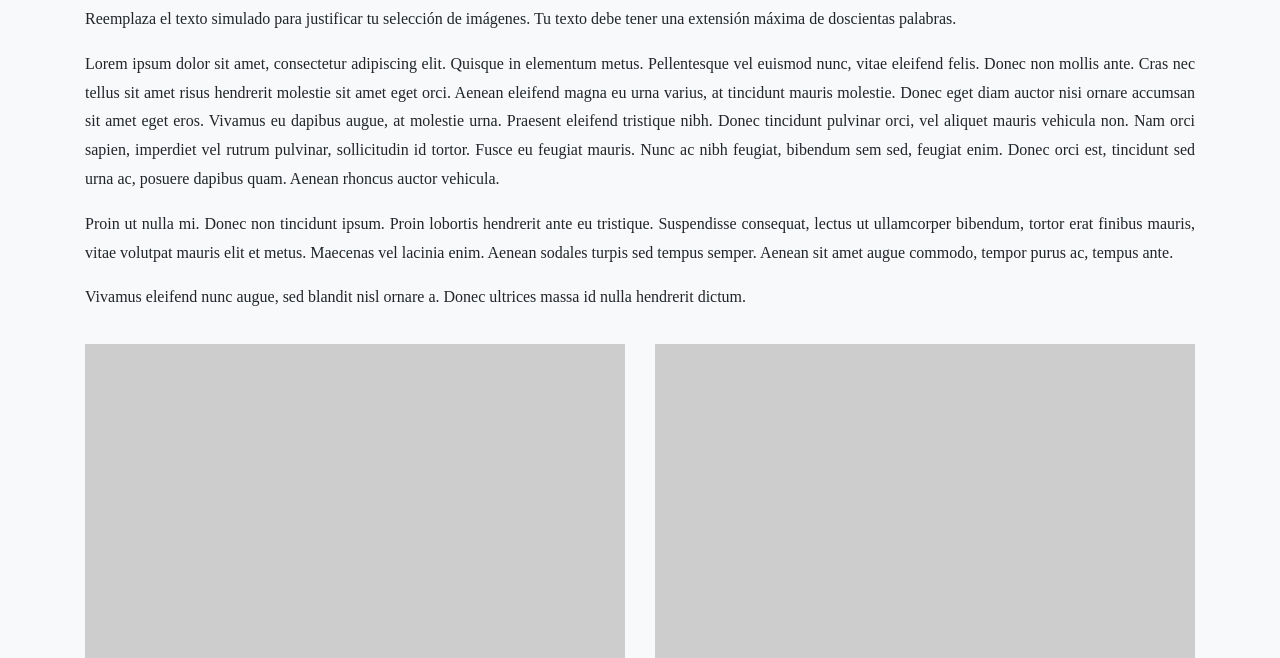
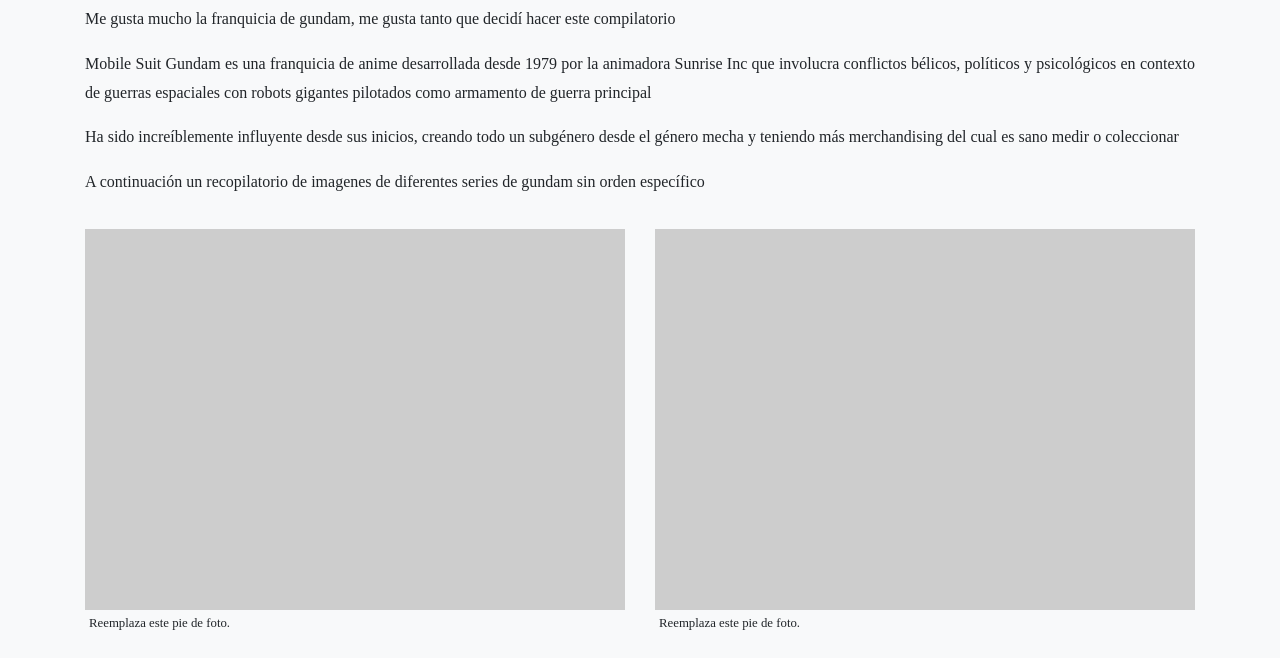
Before and after one commit to Panshios/id-clase-01, a plain HTML site: page index.html in a window 1280 px wide. Shown: the part 115-773 px from the top of the page. Drawn offline with nearby package versions, Linux system fonts and the light colour scheme; a web font is replaced by a local one.

Commit message:
Add files via upload

```diff
--- a/index.html
+++ b/index.html
@@ -28,10 +28,10 @@
             <div class="row py-3">
                 <div class="col-12">
                     <h1 class="py-4">Gundam</h1>
-                    <p>Reemplaza el texto simulado para justificar tu selección de imágenes. Tu texto debe tener una extensión máxima de doscientas palabras.</p>
-                    <p>Lorem ipsum dolor sit amet, consectetur adipiscing elit. Quisque in elementum metus. Pellentesque vel euismod nunc, vitae eleifend felis. Donec non mollis ante. Cras nec tellus sit amet risus hendrerit molestie sit amet eget orci. Aenean eleifend magna eu urna varius, at tincidunt mauris molestie. Donec eget diam auctor nisi ornare accumsan sit amet eget eros. Vivamus eu dapibus augue, at molestie urna. Praesent eleifend tristique nibh. Donec tincidunt pulvinar orci, vel aliquet mauris vehicula non. Nam orci sapien, imperdiet vel rutrum pulvinar, sollicitudin id tortor. Fusce eu feugiat mauris. Nunc ac nibh feugiat, bibendum sem sed, feugiat enim. Donec orci est, tincidunt sed urna ac, posuere dapibus quam. Aenean rhoncus auctor vehicula.</p>
-                    <p>Proin ut nulla mi. Donec non tincidunt ipsum. Proin lobortis hendrerit ante eu tristique. Suspendisse consequat, lectus ut ullamcorper bibendum, tortor erat finibus mauris, vitae volutpat mauris elit et metus. Maecenas vel lacinia enim. Aenean sodales turpis sed tempus semper. Aenean sit amet augue commodo, tempor purus ac, tempus ante.</p>
-                    <p>Vivamus eleifend nunc augue, sed blandit nisl ornare a. Donec ultrices massa id nulla hendrerit dictum.</p>
+                    <p>Me gusta mucho la franquicia de gundam, me gusta tanto que decidí hacer este compilatorio</p>
+                    <p>Mobile Suit Gundam es una franquicia de anime desarrollada desde 1979 por la animadora Sunrise Inc que involucra conflictos bélicos, políticos y psicológicos en contexto de guerras espaciales con robots gigantes pilotados como armamento de guerra principal</p>
+                    <p>Ha sido increíblemente influyente desde sus inicios, creando todo un subgénero desde el género mecha y teniendo más merchandising del cual es sano medir o coleccionar</p>
+                    <p>A continuación un recopilatorio de imagenes de diferentes series de gundam sin orden específico</p>
                 </div>
             </div>
             <div class="row">
```
